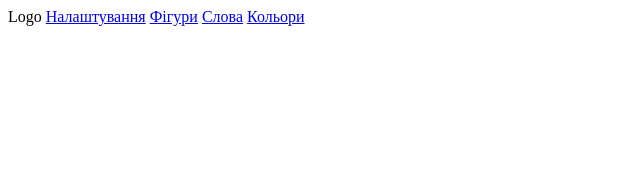
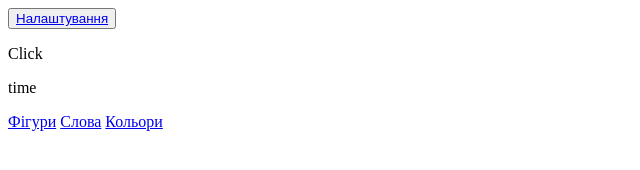
Before and after one commit to Galaxy97/click_time, an Electron app: page index.html in a window 800 px wide. Shown: the whole page, without its empty margins (0-640 px from the left). Drawn offline with Linux system fonts and the light colour scheme.

Commit message:
createStructureMainPage

```diff
--- a/index.html
+++ b/index.html
@@ -6,10 +6,26 @@
     <title>Document</title>
 </head>
 <body>
-    Logo
-    <a href="./settings.html">Налаштування</a>
-    <a href="./figures.html.html">Фігури</a>
-    <a href="./words.html">Слова</a>
-    <a href="./colours.html">Кольори</a>
+    <header>
+        <div class="settings_button_wrap">
+            <button class="settings_button">
+                <a href="./settings.html">Налаштування</a>
+            </button>
+        </div>
+    </header>
+    <main>
+        <div class="main_content_wrap">
+            <div class="logo_wrap">
+                <p>Click</p>
+                <i></i>
+                <p>time</p>
+            </div>
+            <div class="menu_wrap">
+                <a href="./figures.html.html">Фігури</a>
+                <a href="./words.html">Слова</a>
+                <a href="./colours.html">Кольори</a>
+            </div>
+        </div>
+    </main>
 </body>
 </html>
```
